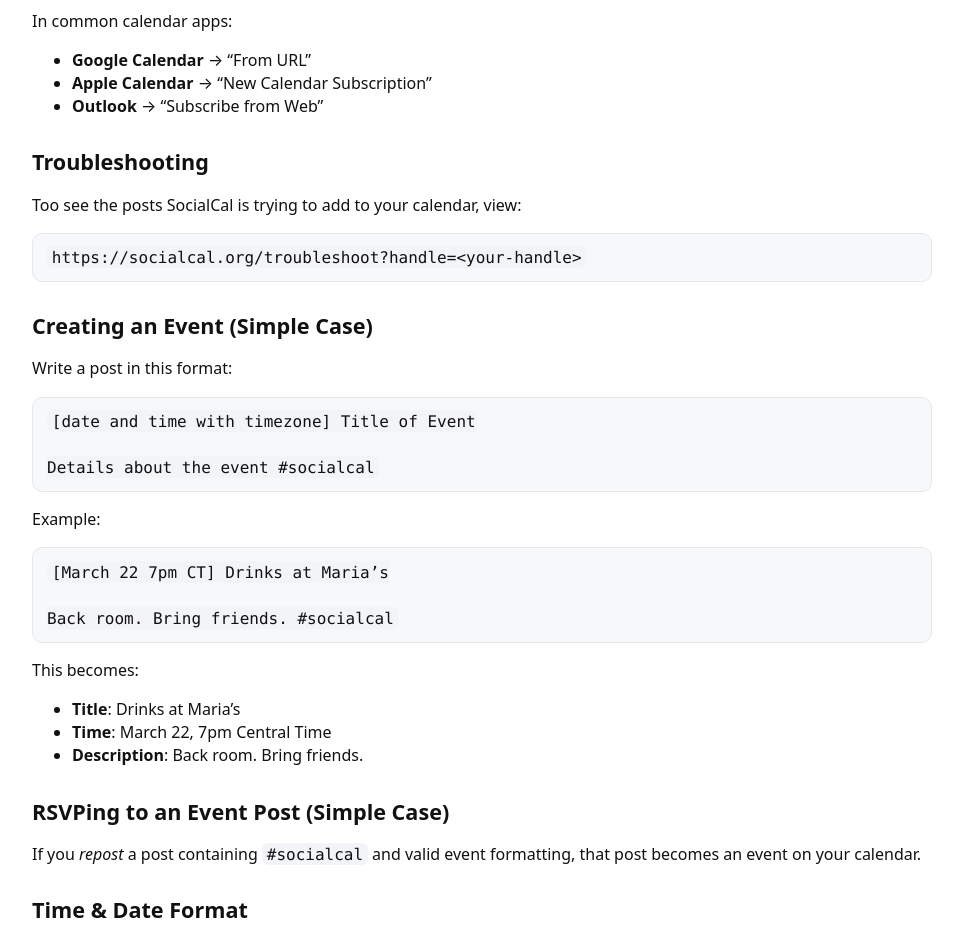
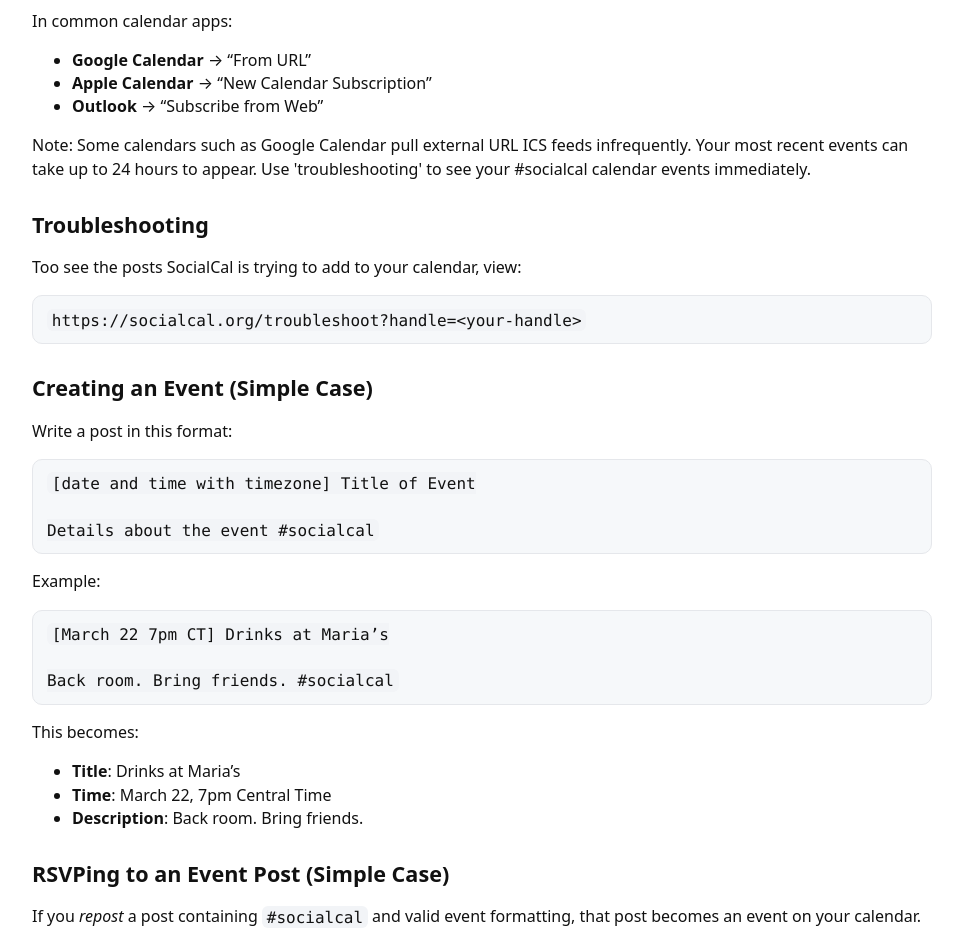
Before and after one commit to jasonhartline/socialcal, a website: page docs/index.html in a window 1280 px wide. Shown: the part 800-1731 px from the top of the page, without its empty margins (158-1121 px from the left). Drawn offline with Linux system fonts and the light colour scheme.

Commit message:
added warning about slow Google Calendar infrequent updates

```diff
--- a/docs/index.html
+++ b/docs/index.html
@@ -78,6 +78,8 @@
       <li><strong>Apple Calendar</strong> → “New Calendar Subscription”</li>
       <li><strong>Outlook</strong> → “Subscribe from Web”</li>
     </ul>
+    <p>Note: Some calendars such as Google Calendar pull external URL ICS feeds infrequently.  Your most recent events can take up to 24 hours to appear.  Use 'troubleshooting' to see your #socialcal calendar events immediately.
+    </p>
 
     <h2>Troubleshooting</h2>
     <p>Too see the posts SocialCal is trying to add to your calendar, view:</p>
```
